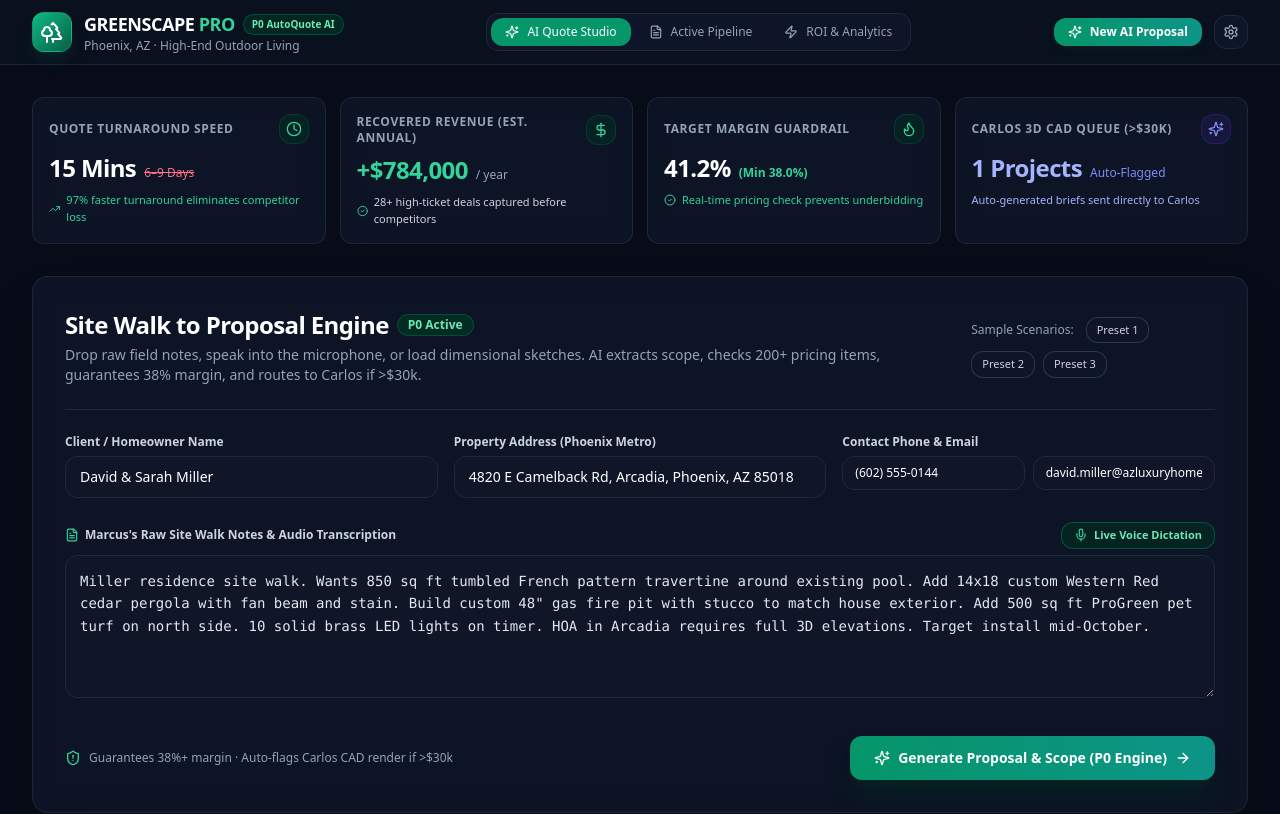
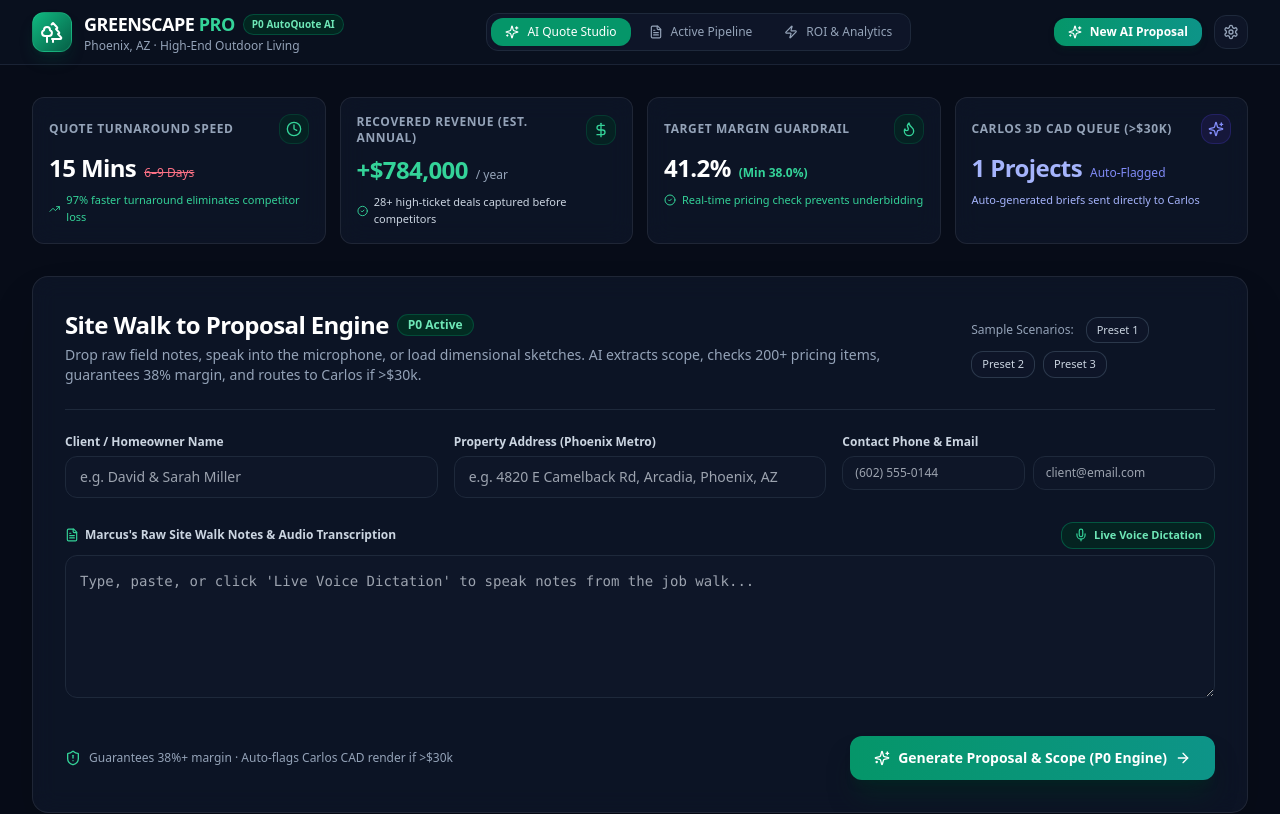
Before and after one commit to SunE1294/greenscape-autoquote-ai, a Next.js app: page / in a window 1280 px wide. Shown: the top 814 px of the page. Built offline with nearby package versions, Linux system fonts and the light colour scheme; no server answers; the database is empty.

Commit message:
refactor(ui): start Quote Studio with clean empty inputs and add clear form button

```diff
--- a/src/components/QuoteStudio.tsx
+++ b/src/components/QuoteStudio.tsx
@@ -1,7 +1,7 @@
 'use client';
 
 import React, { useState, useEffect, useRef } from 'react';
-import { Sparkles, Mic, MicOff, FileText, ArrowRight, Loader2, ShieldAlert, Volume2 } from 'lucide-react';
+import { Sparkles, Mic, MicOff, FileText, ArrowRight, Loader2, ShieldAlert, Volume2, RotateCcw } from 'lucide-react';
 import { Proposal } from '@/lib/types';
 
 interface QuoteStudioProps {
@@ -30,11 +30,11 @@ const PRESET_SCENARIOS = [
 ];
 
 export const QuoteStudio: React.FC<QuoteStudioProps> = ({ onProposalGenerated }) => {
-  const [leadName, setLeadName] = useState(PRESET_SCENARIOS[0].leadName);
-  const [leadEmail, setLeadEmail] = useState('david.miller@azluxuryhomes.com');
-  const [leadPhone, setLeadPhone] = useState('(602) 555-0144');
-  const [propertyAddress, setPropertyAddress] = useState(PRESET_SCENARIOS[0].propertyAddress);
-  const [rawNotes, setRawNotes] = useState(PRESET_SCENARIOS[0].notes);
+  const [leadName, setLeadName] = useState('');
+  const [leadEmail, setLeadEmail] = useState('');
+  const [leadPhone, setLeadPhone] = useState('');
+  const [propertyAddress, setPropertyAddress] = useState('');
+  const [rawNotes, setRawNotes] = useState('');
 
   const [isGenerating, setIsGenerating] = useState(false);
   const [generationStep, setGenerationStep] = useState<string>('');
@@ -222,6 +222,22 @@ export const QuoteStudio: React.FC<QuoteStudioProps> = ({ onProposalGenerated })
               Preset {idx + 1}
             </button>
           ))}
+          {(leadName || rawNotes || propertyAddress) && (
+            <button
+              type="button"
+              onClick={() => {
+                setLeadName('');
+                setLeadEmail('');
+                setLeadPhone('');
+                setPropertyAddress('');
+                setRawNotes('');
+              }}
+              className="px-2.5 py-1 text-[11px] font-medium bg-rose-950/60 hover:bg-rose-900/80 text-rose-300 border border-rose-800/60 rounded-lg transition-colors flex items-center gap-1"
+              title="Clear all fields"
+            >
+              <RotateCcw className="w-3 h-3" /> Clear
+            </button>
+          )}
         </div>
       </div>
 
@@ -337,7 +353,7 @@ export const QuoteStudio: React.FC<QuoteStudioProps> = ({ onProposalGenerated })
                 ? 'border-emerald-500 focus:border-emerald-400 focus:ring-emerald-500 ring-1 ring-emerald-500/50'
                 : 'border-slate-800 focus:border-emerald-500 focus:ring-emerald-500'
             }`}
-            placeholder="Type, paste, or speak messy notes from the job walk..."
+            placeholder="Type, paste, or click 'Live Voice Dictation' to speak notes from the job walk..."
           />
         </div>
 
```
Also changed, not shown: 2 other files (tests, documents, lock files or other folders).
